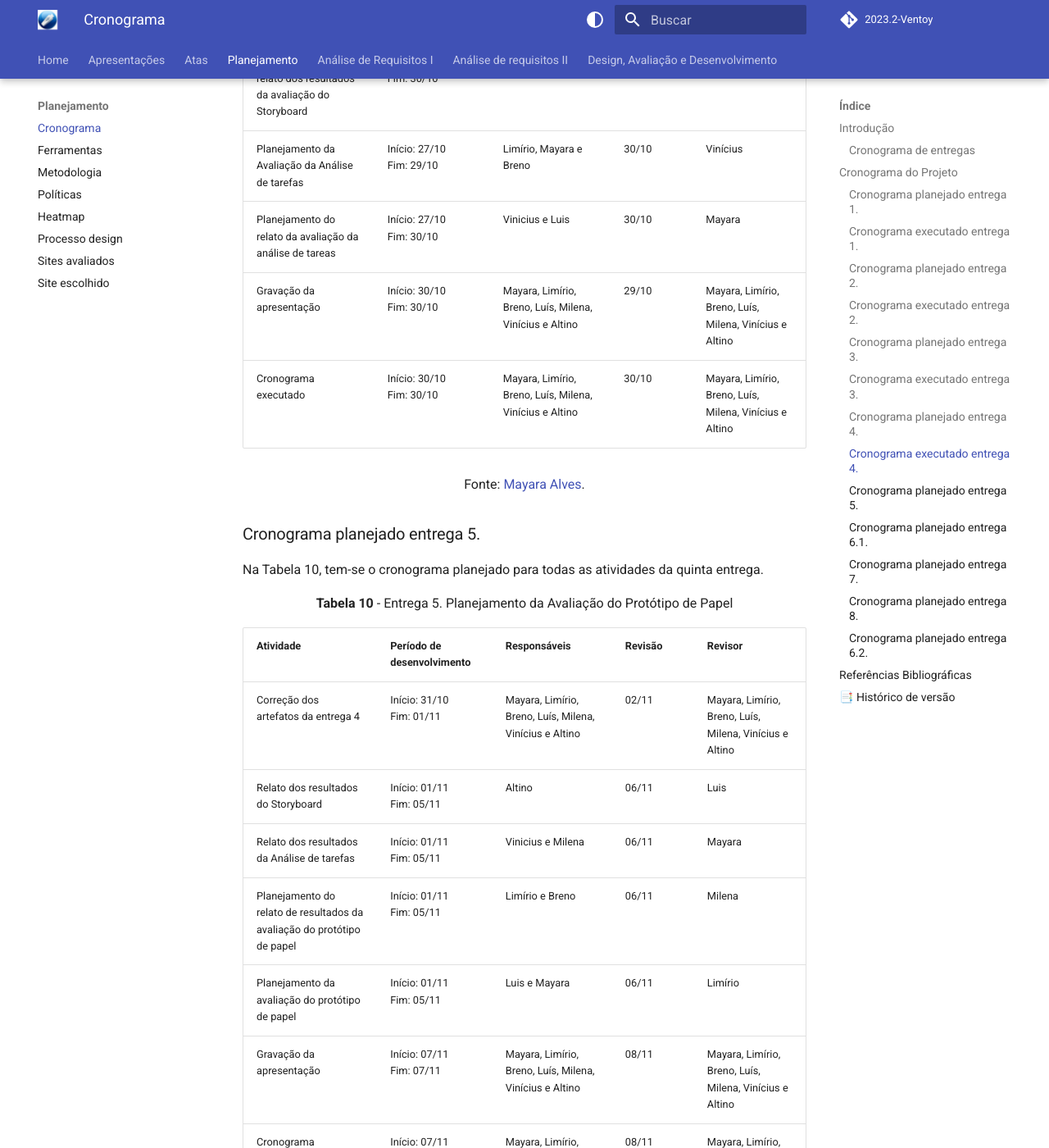
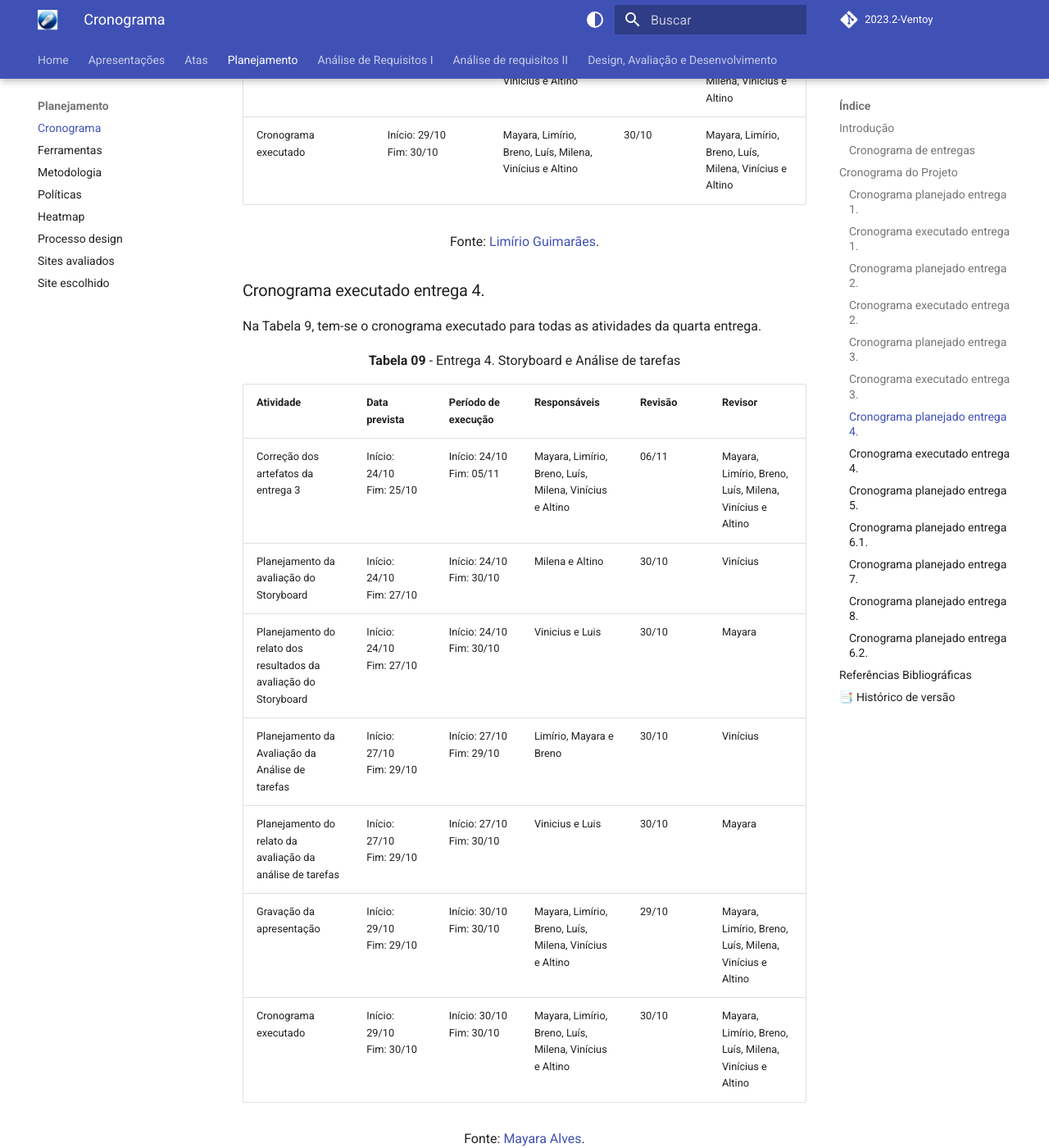
Before and after one commit to Interacao-Humano-Computador/2023.2-Ventoy, an MkDocs documentation site: the page built from docs/planejamento/cronograma.md, in a window 1280 px wide and 1400 px high, scrolled down 10544 px. Shown: the whole window at 82% size. Built offline with MkDocs 1.6.1 and Material for MkDocs 9.7.7, drawn with Linux system fonts in a browser that asks for light colours; comment, search, counter and statistics services are not loaded; some of the changed text lies outside the part shown.

Commit message:
Update cronograma.md

```diff
--- a/docs/planejamento/cronograma.md
+++ b/docs/planejamento/cronograma.md
@@ -55,21 +55,21 @@
 
 <p align="center"><b>Tabela 03</b> - Entrega 1. Planejamento do projeto e do Processo de Design </p>
 
-| Atividade                                                        | Período de desenvolvimento  | Responsáveis       | Revisão   | Revisor            |
-| ---------------------------------------------------------------- | --------------------------- | ------------------ | ----------| ------------------ |
-| Definir horários de reunião - Heatmap                            | Início: 31/08<br>Fim: 02/09 | Mayara, Limírio, Breno, Luís, Milena, Vinícius e Altino	                   |   05/09   | Mayara, Limírio, Breno, Luís, Milena, Vinícius e Altino	     |
-| Selecionar possíveis sites para o projeto                        | Início: 02/09<br>Fim: 14/09 | Mayara, Limírio, Breno, Luís, Milena, Vinícius e Altino	                   |   14/09   | Mayara, Limírio, Breno, Luís, Milena, Vinícius e Altino	     |
-| Definir e justificar site utilizado no projeto                   | Início: 14/09<br>Fim: 14/09 | Mayara, Limírio, Breno, Luís, Milena, Vinícius e Altino                     |   14/09   | Mayara, Limírio, Breno, Luís, Milena, Vinícius e Altino      |
-| Definir ferramentas                                              | Início: 14/09<br>Fim: 27/09 | Limírio                   |   28/09   | Mayara	     |
-| Definir cronograma planejado das etapas do projeto               | Início: 14/09<br>Fim: 27/09 | Mayara, Limírio e Altino  |   28/09   | Breno       |
-| Documentar equipe                                                | Início: 14/09<br>Fim: 20/09 | Mayara                    |   27/09   | Breno       |
-| Definir o processo de Design do projeto                          | Início: 14/09<br>Fim: 27/09 | Breno e Luis              |   28/09   | Vinicius    |
-| Executar o planejamento do projeto                               | Início: 14/09<br>Fim: 27/09 | Vinícius e Milena         |   28/09   | Limírio     |
-| Inserir termo de uso so site                                     | Início: 14/09<br>Fim: 27/09 | Vinícius e Milena         |   28/09   | Luis        |
-| Inserir sites avaliados                                          | Início: 14/09<br>Fim: 27/09 | Mayara                    |   28/09   | Limírio     |
-| Implementar Git Page                                             | Início: 27/09<br>Fim: 28/09 | Breno                     |   28/09   | Mayara      |
-| Gravação da apresentação                                         | Início: 28/09<br>Fim: 02/10 | Mayara, Limírio, Breno, Luís, Milena, Vinícius e Altino                     |   02/10   | Mayara, Limírio, Breno, Luís, Milena, Vinícius e Altino     |
-| Inserir cronograma executado                                     | Início: 29/09<br>Fim: 02/10 | Mayara                    |   02/10   | Limírio     |
+| Atividade                             |      Data Prevista                 | Período de execução | Responsáveis       | Revisão   | Revisor            |
+| ------------------------------ | ---------------------------------- | --------------------------- | ------------------ | ----------| ------------------ |
+| Definir horários de reunião - Heatmap      | Início: 31/08<br>Fim: 02/09 |Início: 31/08<br>Fim: 02/09 | Mayara, Limírio, Breno, Luís, Milena, Vinícius e Altino	                   |   05/09   | Mayara, Limírio, Breno, Luís, Milena, Vinícius e Altino	     |
+| Selecionar possíveis sites para o projeto     | Início: 02/09<br>Fim: 14/09                     | Início: 02/09<br>Fim: 14/09 | Mayara, Limírio, Breno, Luís, Milena, Vinícius e Altino	                   |   14/09   | Mayara, Limírio, Breno, Luís, Milena, Vinícius e Altino	     |
+| Definir e justificar site utilizado no projeto    | Início: 14/09<br>Fim: 14/09              | Início: 14/09<br>Fim: 14/09 | Mayara, Limírio, Breno, Luís, Milena, Vinícius e Altino                     |   14/09   | Mayara, Limírio, Breno, Luís, Milena, Vinícius e Altino      |
+| Definir ferramentas             | Início: 14/09<br>Fim: 27/09                                | Início: 14/09<br>Fim: 27/09 | Limírio                   |   28/09   | Mayara	     |
+| Definir cronograma planejado das etapas do projeto  | Início: 14/09<br>Fim: 27/09               | Início: 14/09<br>Fim: 27/09 | Mayara, Limírio e Altino  |   28/09   | Breno       |
+| Documentar equipe     | Início: 14/09<br>Fim: 20/09                                         | Início: 14/09<br>Fim: 20/09 | Mayara                    |   27/09   | Breno       |
+| Definir o processo de Design do projeto      | Início: 14/09<br>Fim: 27/09                      | Início: 14/09<br>Fim: 27/09 | Breno e Luis              |   28/09   | Vinicius    |
+| Executar o planejamento do projeto     | Início: 14/09<br>Fim: 27/09                           | Início: 14/09<br>Fim: 27/09 | Vinícius e Milena         |   28/09   | Limírio     |
+| Inserir termo de uso so site            | Início: 14/09<br>Fim: 27/09                         | Início: 14/09<br>Fim: 27/09 | Vinícius e Milena         |   28/09   | Luis        |
+| Inserir sites avaliados          | ------                                | Início: 14/09<br>Fim: 27/09 | Mayara                    |   28/09   | Limírio     |
+| Implementar Git Page  | ------                                            | Início: 27/09<br>Fim: 28/09 | Breno                     |   28/09   | Mayara      |
+| Gravação da apresentação                     | Início: 27/09<br>Fim: 28/09                         | Início: 28/09<br>Fim: 02/10 | Mayara, Limírio, Breno, Luís, Milena, Vinícius e Altino                     |   02/10   | Mayara, Limírio, Breno, Luís, Milena, Vinícius e Altino     |
+| Inserir cronograma executado            | Início: 29/09<br>Fim: 30/09                             | Início: 29/09<br>Fim: 02/10 | Mayara                    |   02/10   | Limírio     |
 
 <font size="3"><p style="text-align: center">Fonte: [Mayara Alves](https://github.com/Mayara-tech).</p></font>
 
@@ -103,23 +103,23 @@
 
 <p align="center"><b>Tabela 05</b> - Entrega 2. Perfil do Usuário </p>
 
-| Atividade                                                        | Período de desenvolvimento  | Responsáveis       | Revisão   | Revisor            |
-| ---------------------------------------------------------------- | --------------------------- | ------------------ | ----------| ------------------ |
-| Correção dos artefatos da entrega 1                              | Início: 05/10<br>Fim: 15/10 | Mayara, Limírio, Breno, Luís, Milena, Vinícius e Altino                   |   15/10   | Mayara, Limírio, Breno, Luís, Milena, Vinícius e Altino	     |
-| Criar perfil de usuário                                          | Início: 05/10<br>Fim: 14/10 | Mayara	                   |   14/10   | Límirio e Altino      |
-| Criar personas                                                   | Início: 05/10<br>Fim: 14/10 | Mayara	                   |   14/10   | Breno     |
-| Definir aspectos éticos da pesquisa com usuário                  | Início: 05/10<br>Fim: 11/10 | Limírio                  |   11/10   | Mayara        |
-| Criar termo de consertimento para a pesquisa                     | Início: 05/10<br>Fim: 11/10 | Limírio                   |   11/10   | Mayara     |
-| Realiza coleta de dados (Entrevista)                             | Início: 11/10<br>Fim: 15/10 | Mayara                    |   15/10   | Altino e Luis       |
-| Realiza coleta de dados (Brainstorming)                          | Início: 11/10<br>Fim: 15/10 | Limírio e Vinicius        |   15/10   | Mayara   |
-| Realiza coleta de dados (Introspecção)                           | Início: 11/10<br>Fim: 14/10 | Vinícius                  |   15/10   | Luis e Altino     |
-| Realiza coleta de dados (Grupo de Foco)                          | Início: 11/10<br>Fim: 15/10 | Luis                      |   15/10   | Vinicius e Altino     |
-| Decidir técnica para especificar as tarefas                      | Início: 11/10<br>Fim: 12/10 | Breno                     |   08/10   | Mayara      |
-| Análise de cenários                                              | Início: 11/10<br>Fim: 13/10 | Breno                     |   14/10   | Altino        |
-| Análise de tarefas - HTA                                         | Início: 13/10<br>Fim: 14/10 | Vinicius, Breno e Mayara  |   15/10   | Altino      |
-| Análise de tarefas - CTT                                         | Início: 13/10<br>Fim: 16/10 | Milena                    |   16/10   | Altino e Mayara     |
-| Gravação da apresentação                                         | Início: 16/10<br>Fim: 16/10 | Mayara, Limírio, Breno, Luís, Milena, Vinícius e Altino                    |   16/10   | Mayara, Limírio, Breno, Luís, Milena, Vinícius e Altino      |
-| Inserir cronograma executado               | Início: 17/10<br>Fim: 17/10 | Mayara   | 17/10 | Limírio
+| Atividade              |    Data Prevista                                        | Período de Execução | Responsáveis       | Revisão   | Revisor            |
+| --------------------------- | ------------------------------------- | --------------------------- | ------------------ | ----------| ------------------ |
+| Correção dos artefatos da entrega 1     | Início: 05/10<br>Fim: 08/10                           | Início: 05/10<br>Fim: 15/10 | Mayara, Limírio, Breno, Luís, Milena, Vinícius e Altino                   |   15/10   | Mayara, Limírio, Breno, Luís, Milena, Vinícius e Altino	     |
+| Criar perfil de usuário        | Início: 05/10<br>Fim: 13/10                                     | Início: 05/10<br>Fim: 14/10 | Mayara	                   |   14/10   | Límirio e Altino      |
+| Criar personas             | Início: 05/10<br>Fim: 13/10                                        | Início: 05/10<br>Fim: 14/10 | Mayara	                   |   14/10   | Breno     |
+| Definir aspectos éticos da pesquisa com usuário   | Início: 05/10<br>Fim: 07/10               | Início: 05/10<br>Fim: 11/10 | Limírio                  |   11/10   | Mayara        |
+| Criar termo de consertimento para a pesquisa   | Início: 05/10<br>Fim: 07/10                  | Início: 05/10<br>Fim: 11/10 | Limírio                   |   11/10   | Mayara     |
+| Realiza coleta de dados (Entrevista)          | Início: 05/10<br>Fim: 13/10                       | Início: 11/10<br>Fim: 15/10 | Mayara                    |   15/10   | Altino e Luis       |
+| Realiza coleta de dados (Brainstorming)   | Início: 05/10<br>Fim: 13/10                        | Início: 11/10<br>Fim: 15/10 | Limírio e Vinicius        |   15/10   | Mayara   |
+| Realiza coleta de dados (Introspecção)    | Início: 05/10<br>Fim: 13/10                         | Início: 11/10<br>Fim: 14/10 | Vinícius                  |   15/10   | Luis e Altino     |
+| Realiza coleta de dados (Grupo de Foco)    | -------                      | Início: 11/10<br>Fim: 15/10 | Luis                      |   15/10   | Vinicius e Altino     |
+| Decidir técnica para especificar as tarefas     | Início: 05/10<br>Fim: 07/10                    | Início: 11/10<br>Fim: 12/10 | Breno                     |   08/10   | Mayara      |
+| Análise de cenários             | Início: 05/10<br>Fim: 13/10                                  | Início: 11/10<br>Fim: 13/10 | Breno                     |   14/10   | Altino        |
+| Análise de tarefas - HTA          | Início: 05/10<br>Fim: 13/10                                | Início: 13/10<br>Fim: 14/10 | Vinicius, Breno e Mayara  |   15/10   | Altino      |
+| Análise de tarefas - CTT           | Início: 05/10<br>Fim: 13/10                               | Início: 13/10<br>Fim: 16/10 | Milena                    |   16/10   | Altino e Mayara     |
+| Gravação da apresentação        | Início: 15/10<br>Fim: 15/10                                  | Início: 16/10<br>Fim: 16/10 | Mayara, Limírio, Breno, Luís, Milena, Vinícius e Altino                    |   16/10   | Mayara, Limírio, Breno, Luís, Milena, Vinícius e Altino      |
+| Inserir cronograma executado     | Início: 15/10<br>Fim: 16/1              | Início: 17/10<br>Fim: 17/10 | Mayara   | 17/10 | Limírio
 
 <font size="3"><p style="text-align: center">Fonte: [Mayara Alves](https://github.com/Mayara-tech).</p></font>
 
@@ -147,15 +147,15 @@
 
 <p align="center"><b>Tabela 07</b> - Entrega 3. Análise de requisitos </p>
 
-| Atividade                                                        | Período de desenvolvimento  | Responsáveis       | Revisão   | Revisor            |
-| ---------------------------------------------------------------- | --------------------------- | ------------------ | ----------| ------------------ |
-| Correção dos artefatos da entrega 2                              | Início: 18/10<br>Fim: 21/10 | Mayara, Limírio, Breno, Luís, Milena, Vinícius e Altino                   |   22/10   |Mayara, Limírio, Breno, Luís, Milena, Vinícius e Altino	     |
-| Definir princípios gerais do projeto                             | Início: 18/10<br>Fim: 21/10 | Limírio e Vinícius        |   22/10   | Mayara      |
-| Determinar as metas de usabilidade                               | Início: 18/10<br>Fim: 23/10 | Breno e Mayara            |   23/10   | Milena      |
-| Criar o  guia de estilo                                          | Início: 18/10<br>Fim: 23/10 | Luis e Arthur             |   23/10   | Mayara	     |
-| Determinar as características da plataforma para o projeto       | Início: 18/10<br>Fim: 23/10 | Milena                    |   23/10   | Mayara      |
-| Gravação da apresentação                                         | Início: 23/10<br>Fim: 23/10 | Mayara, Limírio, Breno, Luís, Milena, Vinícius e Altino                    |   23/10   |Mayara, Limírio, Breno, Luís, Milena, Vinícius e Altino      |
-| Inserir cronograma executado                                     | Início: 22/10<br>Fim: 23/10 | Mayara                  |   23/10   | Limírio    |
+| Atividade                    |   Data Prevista                                 | Período de execução  | Responsáveis       | Revisão   | Revisor            |
+| -------------------------------- | -------------------------------- | --------------------------- | ------------------ | ----------| ------------------ |
+| Correção dos artefatos da entrega 2  | Início: 18/10<br>Fim: 20/10                              | Início: 18/10<br>Fim: 21/10 | Mayara, Limírio, Breno, Luís, Milena, Vinícius e Altino                   |   22/10   |Mayara, Limírio, Breno, Luís, Milena, Vinícius e Altino	     |
+| Definir princípios gerais do projeto             | Início: 18/10<br>Fim: 20/10                   | Início: 18/10<br>Fim: 21/10 | Limírio e Vinícius        |   22/10   | Mayara      |
+| Determinar as metas de usabilidade      | Início: 18/10<br>Fim: 20/10                          | Início: 18/10<br>Fim: 23/10 | Breno e Mayara            |   23/10   | Milena      |
+| Criar o  guia de estilo               | Início: 18/10<br>Fim: 20/10                              | Início: 18/10<br>Fim: 23/10 | Luis e Arthur             |   23/10   | Mayara	     |
+| Determinar as características da plataforma para o projeto  | Início: 18/10<br>Fim: 20/10      | Início: 18/10<br>Fim: 23/10 | Milena                    |   23/10   | Mayara      |
+| Gravação da apresentação              | Início: 22/10<br>Fim: 22/10                            | Início: 23/10<br>Fim: 23/10 | Mayara, Limírio, Breno, Luís, Milena, Vinícius e Altino                    |   23/10   |Mayara, Limírio, Breno, Luís, Milena, Vinícius e Altino      |
+| Inserir cronograma executado                 | Início: 22/10<br>Fim: 23/10                          | Início: 22/10<br>Fim: 23/10 | Mayara                  |   23/10   | Limírio    |
 
 <font size="3"><p style="text-align: center">Fonte: [Mayara Alves](https://github.com/Mayara-tech).</p></font>
 
@@ -171,7 +171,7 @@
 | Planejamento da avaliação do Storyboard                          | Início: 24/10<br>Fim: 27/10 | Luis e Milena      |   28/10   | Limírio            |
 | Planejamento do relato dos resultados da avaliação do Storyboard | Início: 24/10<br>Fim: 27/10 | Vinicius e Altino  |   28/10   | Altino	           |
 | Planejamento da Avaliação da Análise de tarefas                  | Início: 27/10<br>Fim: 29/10 | Limírio   	        |   29/10   | Milena             |
-| Planejamento do relato da avaliação da análise de tareas         | Início: 27/10<br>Fim: 29/10 | Breno e Mayara     |   29/10   | Breno              |
+| Planejamento do relato da avaliação da análise de tarefas         | Início: 27/10<br>Fim: 29/10 | Breno e Mayara     |   29/10   | Breno              |
 | Gravação da apresentação                                         | Início: 29/10<br>Fim: 29/10 | Mayara, Limírio, Breno, Luís, Milena, Vinícius e Altino             |   29/10   | Mayara, Limírio, Breno, Luís, Milena, Vinícius e Altino              |
 | Cronograma executado                                           	 | Início: 29/10<br>Fim: 30/10 | Mayara, Limírio, Breno, Luís, Milena, Vinícius e Altino             |   30/10   | Mayara, Limírio, Breno, Luís, Milena, Vinícius e Altino             |
 
@@ -183,15 +183,15 @@
 
 <p align="center"><b>Tabela 09</b> - Entrega 4. Storyboard e Análise de tarefas </p>
 
-| Atividade                                                        | Período de desenvolvimento  | Responsáveis       | Revisão   | Revisor            |
-| ---------------------------------------------------------------- | --------------------------- | ------------------ | ----------| ------------------ |
-| Correção dos artefatos da entrega 3                              | Início: 24/10<br>Fim: 05/11 | Mayara, Limírio, Breno, Luís, Milena, Vinícius e Altino	            |   06/11   | Mayara, Limírio, Breno, Luís, Milena, Vinícius e Altino             |
-| Planejamento da avaliação do Storyboard                          | Início: 24/10<br>Fim: 30/10 | Milena e Altino    |   30/10   | Vinícius            |
-| Planejamento do relato dos resultados da avaliação do Storyboard | Início: 24/10<br>Fim: 30/10 | Vinicius e Luis|   30/10   | Mayara	           |
-| Planejamento da Avaliação da Análise de tarefas                  | Início: 27/10<br>Fim: 29/10 | Limírio, Mayara e Breno   	        |   30/10   | Vinícius            |
-| Planejamento do relato da avaliação da análise de tareas         | Início: 27/10<br>Fim: 30/10 | Vinicius e Luis    |   30/10   | Mayara             |
-| Gravação da apresentação                                         | Início: 30/10<br>Fim: 30/10 | Mayara, Limírio, Breno, Luís, Milena, Vinícius e Altino             |   29/10   | Mayara, Limírio, Breno, Luís, Milena, Vinícius e Altino              |
-| Cronograma executado                                           	 | Início: 30/10<br>Fim: 30/10 | Mayara, Limírio, Breno, Luís, Milena, Vinícius e Altino             |   30/10   | Mayara, Limírio, Breno, Luís, Milena, Vinícius e Altino             |
+| Atividade           | Data prevista                                             | Período de execução  | Responsáveis       | Revisão   | Revisor            |
+| ------------------------ | ---------------------------------------- | --------------------------- | ------------------ | ----------| ------------------ |
+| Correção dos artefatos da entrega 3  | Início: 24/10<br>Fim: 25/10                            | Início: 24/10<br>Fim: 05/11 | Mayara, Limírio, Breno, Luís, Milena, Vinícius e Altino	            |   06/11   | Mayara, Limírio, Breno, Luís, Milena, Vinícius e Altino             |
+| Planejamento da avaliação do Storyboard        | Início: 24/10<br>Fim: 27/10                   | Início: 24/10<br>Fim: 30/10 | Milena e Altino    |   30/10   | Vinícius            |
+| Planejamento do relato dos resultados da avaliação do Storyboard  | Início: 24/10<br>Fim: 27/10 | Início: 24/10<br>Fim: 30/10 | Vinicius e Luis|   30/10   | Mayara	           |
+| Planejamento da Avaliação da Análise de tarefas     | Início: 27/10<br>Fim: 29/10              | Início: 27/10<br>Fim: 29/10 | Limírio, Mayara e Breno   	        |   30/10   | Vinícius            |
+| Planejamento do relato da avaliação da análise de tarefas    | Início: 27/10<br>Fim: 29/10       | Início: 27/10<br>Fim: 30/10 | Vinicius e Luis    |   30/10   | Mayara             |
+| Gravação da apresentação           | Início: 29/10<br>Fim: 29/10                                | Início: 30/10<br>Fim: 30/10 | Mayara, Limírio, Breno, Luís, Milena, Vinícius e Altino             |   29/10   | Mayara, Limírio, Breno, Luís, Milena, Vinícius e Altino              |
+| Cronograma executado                              	 | Início: 29/10<br>Fim: 30/10                	 | Início: 30/10<br>Fim: 30/10 | Mayara, Limírio, Breno, Luís, Milena, Vinícius e Altino             |   30/10   | Mayara, Limírio, Breno, Luís, Milena, Vinícius e Altino             |
 
 <font size="3"><p style="text-align: center">Fonte: [Mayara Alves](https://github.com/Mayara-tech).</p></font>
 
@@ -301,3 +301,4 @@
 | `1.2`   |17/10/2023 |Adicionando cronograma executado da segunda entrega|[Mayara Alves](https://github.com/Mayara-tech)| [Limírio Guimarães](https://github.com/LimirioGuimaraes)|
 | `1.3`   |23/10/2023 |Adicionando cronograma executado da terceira entrega|[Mayara Alves](https://github.com/Mayara-tech)| [Limírio Guimarães](https://github.com/LimirioGuimaraes)|
 | `1.4`   |30/10/2023 |Adicionando cronograma executado da quarta entrega|[Mayara Alves](https://github.com/Mayara-tech)| [Limírio Guimarães](https://github.com/LimirioGuimaraes)|
+| `1.5`   |30/10/2023 |Adicionando coluna de data prevista no cronograma executado |[Mayara Alves](https://github.com/Mayara-tech)| [Limírio Guimarães](https://github.com/LimirioGuimaraes)|
```
